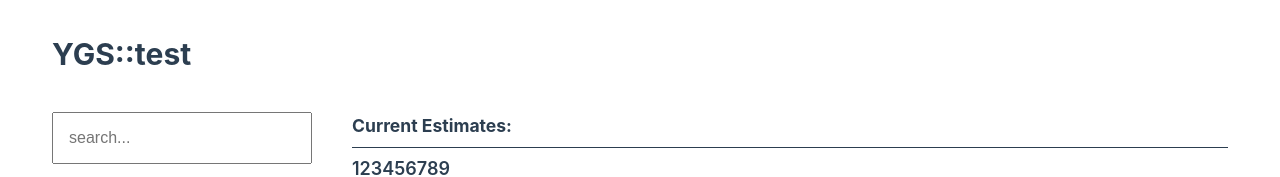
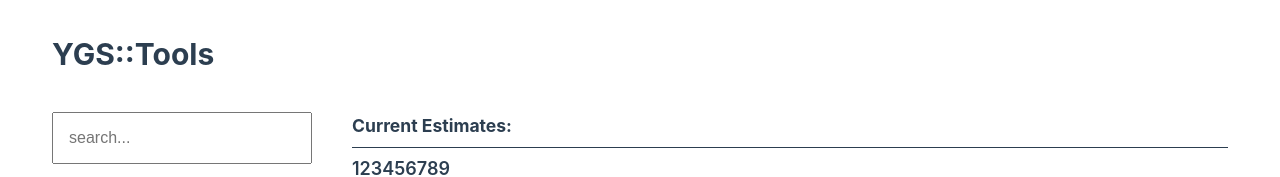
Before and after one commit to essjey/estimate, a Vue app: page / in a window 1280 px wide. Shown: the top 177 px of the page. Built offline with nearby package versions, Linux system fonts and the light colour scheme.

Commit message:
changed header text

```diff
--- a/src/components/EstimateForm.vue
+++ b/src/components/EstimateForm.vue
@@ -6,7 +6,7 @@
 <template>
   <div class="estimate-wrapper">
     <header>
-      <h1>YGS::test</h1>
+      <h1>YGS::Tools</h1>
     </header>
     <main>
       <div class="left">
```
